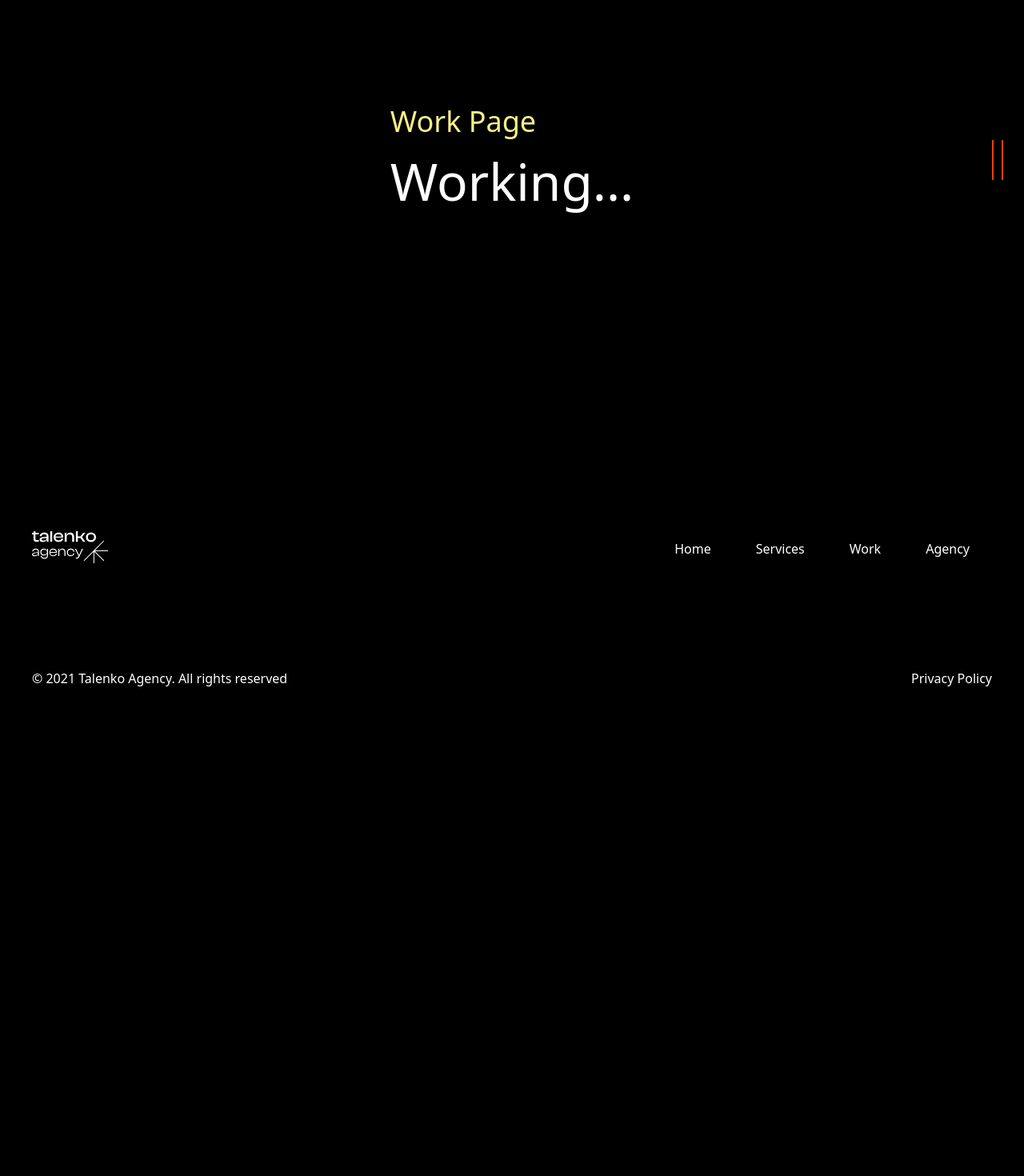
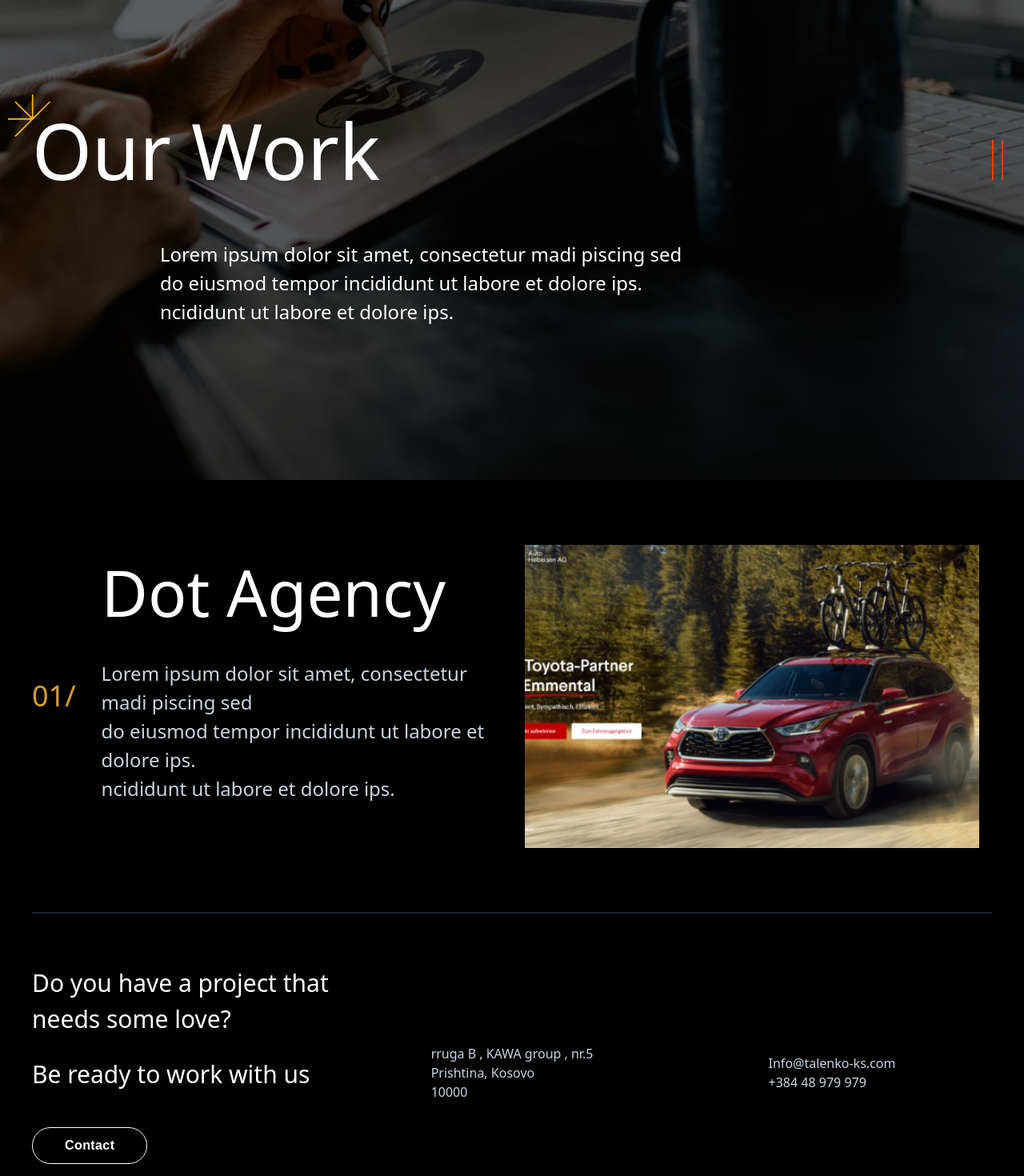
Before and after one commit to FatbardhMulaku/talenko, a React (Create React App) app: page /Work in a window 1280 px wide. Shown: the part 200-1670 px from the top of the page at 80% size. Before the commit the page ends 1124 px from the top, so only its background shows below. Built offline with nearby package versions, Linux system fonts and the light colour scheme.

Commit message:
Added Work page

```diff
--- a/src/components/Shared/Footer/index.jsx
+++ b/src/components/Shared/Footer/index.jsx
@@ -4,17 +4,17 @@ import Logo from '../Logo/Logo'
 
 
 const FootetLinks = [
-    {name: "Home", link:""},
-    {name: "Services", link:"Services"},
-    {name: "Work", link:"Work"},
-    {name: "Agency", link:"Agency"},
+    { name: "Home", link: "" },
+    { name: "Services", link: "Services" },
+    { name: "Work", link: "Work" },
+    { name: "Agency", link: "Agency" },
 ]
 
 function index() {
     return (
         <div className="Footer bg-black text-white py-16">
             <div className="container flex flex-col justify-center md:flex-row md:justify-between">
-                <Logo />
+                <div className="mx-auto md:mx-0"><Logo /></div>
                 <div className="flex justify-center md:justify-end mt-8 md:mt-0">
                     {FootetLinks.map((item, index) => {
                         return (
@@ -24,8 +24,8 @@ function index() {
                 </div>
             </div>
             <div className="container flex flex-col justify-center md:flex-row md:justify-between pt-8 md:pt-32">
-                    <p className="text-center md:text-left">© 2021 Talenko Agency. All rights reserved</p>
-                    <p className="cursor-pointer mt-6 md:mt-0 text-center md:text-left">Privacy Policy</p>
+                <p className="text-center md:text-left">© 2021 Talenko Agency. All rights reserved</p>
+                <p className="cursor-pointer mt-6 md:mt-0 text-center md:text-left">Privacy Policy</p>
             </div>
         </div>
     )
--- /dev/null
+++ b/src/components/Works/ContactInfo.jsx
@@ -0,0 +1,38 @@
+import React from 'react'
+import Button from "../Shared/Button/Buttons";
+import Fade from 'react-reveal/Fade';
+
+function ContactInfo() {
+    return (
+        <Fade bottom big cascade>
+            <div className="Work-ContactInfo container flex flex-col md:flex-row px-4 md:px-0 border-b-2 border-gray-900 border-t-2 py-16">
+                <div className="w-100 md:w-1/3">
+                    <h3 className="text-left text-lg md:text-3xl mb-6">Do you have a project that needs some love?</h3>
+                    <h3 className="text-left text-lg md:text-3xl mb-6">Be ready to work with us</h3>
+                    <Button
+                        name="contact"
+                        link="/Contact"
+                        margin="20px 0"
+                    />
+                </div>
+
+                <div className="w-100 md:w-1/3 flex justify-center items-center text-gray-400 mb-6 md:mb-0">
+                    <div>
+                        <p>rruga B , KAWA group , nr.5 <br />
+                            Prishtina, Kosovo<br />
+                            10000</p>
+                    </div>
+                </div>
+
+                <div className="w-100 md:w-1/3 flex justify-center items-center text-gray-400">
+                    <div>
+                        <p>Info@talenko-ks.com <br /> +384 48 979 979</p>
+                    </div>
+
+                </div>
+            </div>
+        </Fade>
+    )
+}
+
+export default ContactInfo
--- /dev/null
+++ b/src/components/Works/DotAgency.jsx
@@ -0,0 +1,33 @@
+import React from 'react'
+import Fade from 'react-reveal/Fade';
+
+function DotAgency() {
+    return (
+        <div className="Work-DotAgency container flex flex-col md:flex-row py-20 px-3 md:px-0">
+            <div className="w-100 md:w-1/2 flex">
+            <Fade top big>
+                    <h3 className="my-auto pr-8 text-4xl text-yellow-600">01/</h3>
+              </Fade>
+                <div>
+                <Fade>
+                <h1 className="text-left text-3xl md:text-7xl mb-6">Dot Agency</h1>
+                </Fade>
+                <Fade bottom big>
+                <p className="text-left text-lg md:text-2xl text-gray-400">
+                    Lorem ipsum dolor sit amet, consectetur madi piscing sed <br />
+                    do eiusmod tempor incididunt ut labore et dolore ips.<br />
+                    ncididunt ut labore et dolore ips.<br />
+                </p>
+                </Fade>
+                </div>
+            </div>
+           <div className="w-100 md:w-1/2 px-0 md:px-4 mt-12 md:mt-0">
+           <Fade left>
+                <div className="Work-DotAgency__img BG" />
+                </Fade>
+           </div>
+        </div>
+    )
+}
+
+export default DotAgency
--- /dev/null
+++ b/src/components/Works/Hero.jsx
@@ -0,0 +1,36 @@
+import React from 'react';
+import MainHero from '../Shared/Hero/MainHero';
+import Zoom from 'react-reveal/Zoom';
+
+function Hero() {
+    return (
+        <MainHero BGimg="Work__hero">
+            <div className="container w-screen h-screen flex flex-col text-white justify-end px-6 md:px-0">
+                <Zoom top cascade>
+                    <div>
+                        <svg xmlns="http://www.w3.org/2000/svg" width="53.128" height="53.128" viewBox="0 0 53.128 53.128">
+                            <path id="Path_715" data-name="Path 715" d="M26.35,29.859H53.128v1.785H26.35a.754.754,0,0,0-.532,1.287L44.752,51.866,43.49,53.128,0,9.638,1.263,8.377,20.2,27.311a.754.754,0,0,0,1.287-.532V0h1.785V26.778a.754.754,0,0,0,1.287.533L43.49,8.377l1.262,1.262L25.818,28.574a.752.752,0,0,0,.532,1.285Z" transform="translate(0 53.128) rotate(-90)" fill="#f2b100" />
+                        </svg>
+                        <h1 className="text-left text-3xl md:text-8xl mb-10">Our Work</h1>
+
+                    </div>
+                </Zoom>
+
+
+                <Zoom>
+                    <div className="flex flex-row mb-48">
+                        <div className="w-40 h-3 hidden md:inline" />
+                        <p className="text-left text-lg md:text-2xl">
+                            Lorem ipsum dolor sit amet, consectetur madi piscing sed <br />
+                            do eiusmod tempor incididunt ut labore et dolore ips.<br />
+                            ncididunt ut labore et dolore ips.<br />
+                        </p>
+                    </div>
+                </Zoom>
+
+            </div>
+        </MainHero>
+    )
+}
+
+export default Hero
--- a/src/components/Works/index.jsx
+++ b/src/components/Works/index.jsx
@@ -1,12 +1,14 @@
 import React from 'react'
+import ContactInfo from './ContactInfo'
+import DotAgency from './DotAgency'
+import Hero from './Hero'
 
 function index() {
     return (
-        <div className="flex w-screen h-screen justify-center items-center bg-black text-white">
-            <div>
-                    <h1 className="text-4xl text-yellow-300">Work Page</h1>
-                    <h2 className="text-6xl">Working...</h2>
-            </div>
+        <div className="Work">
+            <Hero />
+            <DotAgency />
+            <ContactInfo />
         </div>
     )
 }
--- a/src/styles/main.scss
+++ b/src/styles/main.scss
@@ -18,3 +18,4 @@
 //   Pages
 @import "./pages/Home";
 @import "./pages/Service";
+@import "./pages/Work";
--- /dev/null
+++ b/src/styles/pages/_Work.scss
@@ -0,0 +1,19 @@
+.Work {
+  &__hero {
+    background-image: linear-gradient(to right, #00000093, #00000093),
+      url("../../assets/Work/grain.jpg");
+    svg{
+        transform: translate(-30px,55px);
+    }
+  }
+  &-DotAgency{
+        &__img{
+            background-image: url("../../assets/Work/car.png");
+            width: auto;
+            height: 380px;
+            @include respond(sm){
+                height: 280px;
+            }
+        }
+  }
+}
```
Also changed, not shown: src/assets/Work/car.png (added), src/assets/Work/grain.jpg (added).
